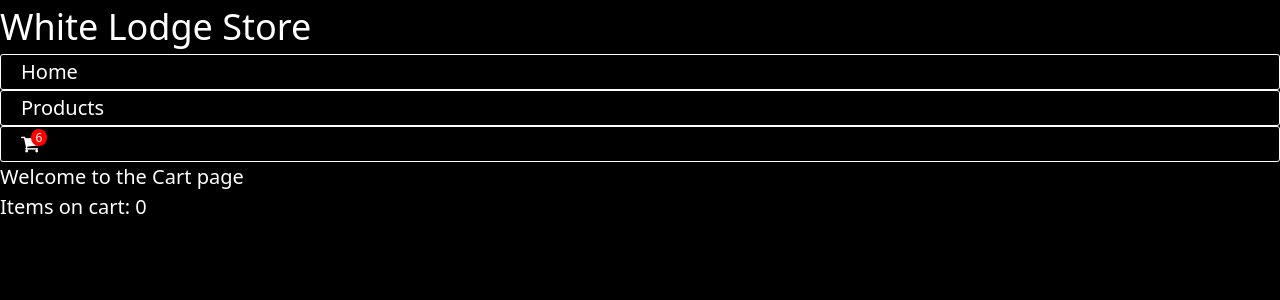
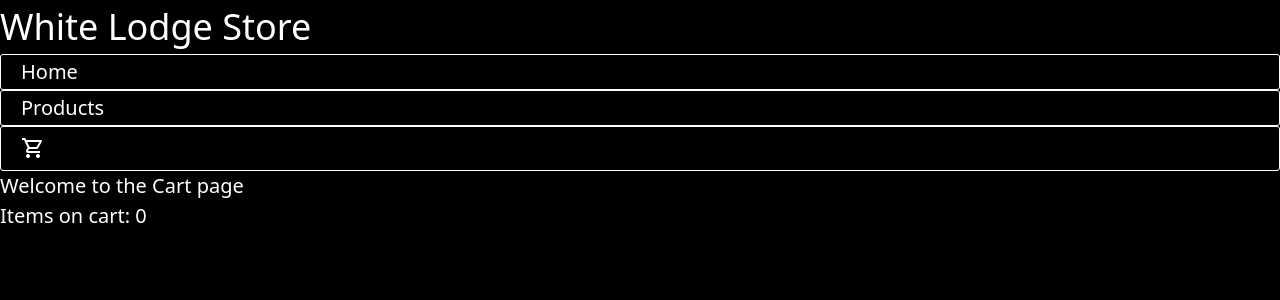
Before and after one commit to capitan-beto/shopping-cart, a React (Vite) app: page /Cart in a window 1280 px wide. Shown: the top 300 px of the page. Built offline with nearby package versions, Linux system fonts and the light colour scheme.

Commit message:
feat: change font awesome icon to google fonts icon

```diff
--- a/index.html
+++ b/index.html
@@ -5,8 +5,8 @@
     <link rel="icon" type="image/svg+xml" href="/vite.svg" />
     <meta name="viewport" content="width=device-width, initial-scale=1.0" />
     <title>White Lodge Health Store</title>
-    <link rel="stylesheet" href="https://cdnjs.cloudflare.com/ajax/libs/font-awesome/4.7.0/css/font-awesome.min.css">
-  </head>
+    <!-- <link rel="stylesheet" href="https://cdnjs.cloudflare.com/ajax/libs/font-awesome/4.7.0/css/font-awesome.min.css"> -->
+    <link rel="stylesheet" href="https://fonts.googleapis.com/css2?family=Material+Symbols+Outlined:opsz,wght,FILL,GRAD@48,400,0,0" />  </head>
   <body>
     <div id="root"></div>
     <script type="module" src="/src/main.tsx"></script>
--- a/src/components/Header.tsx
+++ b/src/components/Header.tsx
@@ -15,8 +15,10 @@ const Header = () => {
                 </li>
                 <li>
                     <Link to="/Cart" >
-                    <i className="fa">&#xf07a;</i>
-                    <span className={styles.lblCartCount} id='lblCartCount'>6</span>
+                      <span className="material-symbols-outlined py-2 text-xl">
+                        shopping_cart
+                      </span>
+                      <span className={styles.lblCartCount} id='lblCartCount'>6</span>
                     </Link>
                 </li>
             </ul>
--- a/src/styles/header.module.css
+++ b/src/styles/header.module.css
@@ -18,10 +18,10 @@
     font-size: .6rem;
     background: #ff0000;
     color: #fff;
-    padding: 0 5px;
-    vertical-align: top;
-    margin-left: -9px;
-    -webkit-border-radius: 9px;
-    -moz-border-radius: 9px;
-    border-radius: 9px;
+    padding: 0 .3rem;
+    vertical-align: 100%;
+    margin-left: -20%;
+    -webkit-border-radius: .3rem;
+    -moz-border-radius: .3rem;
+    border-radius: .3rem;
 }
```
